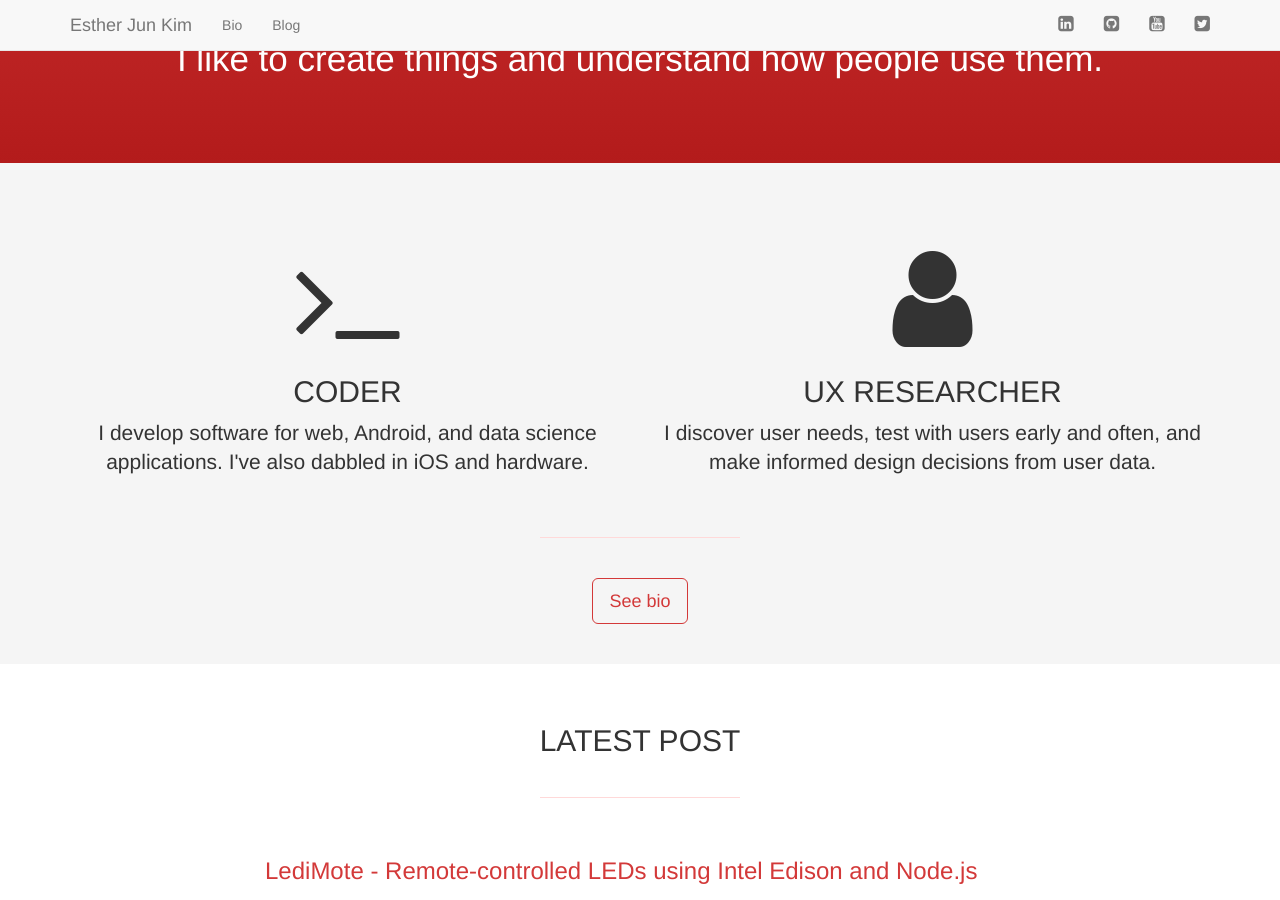
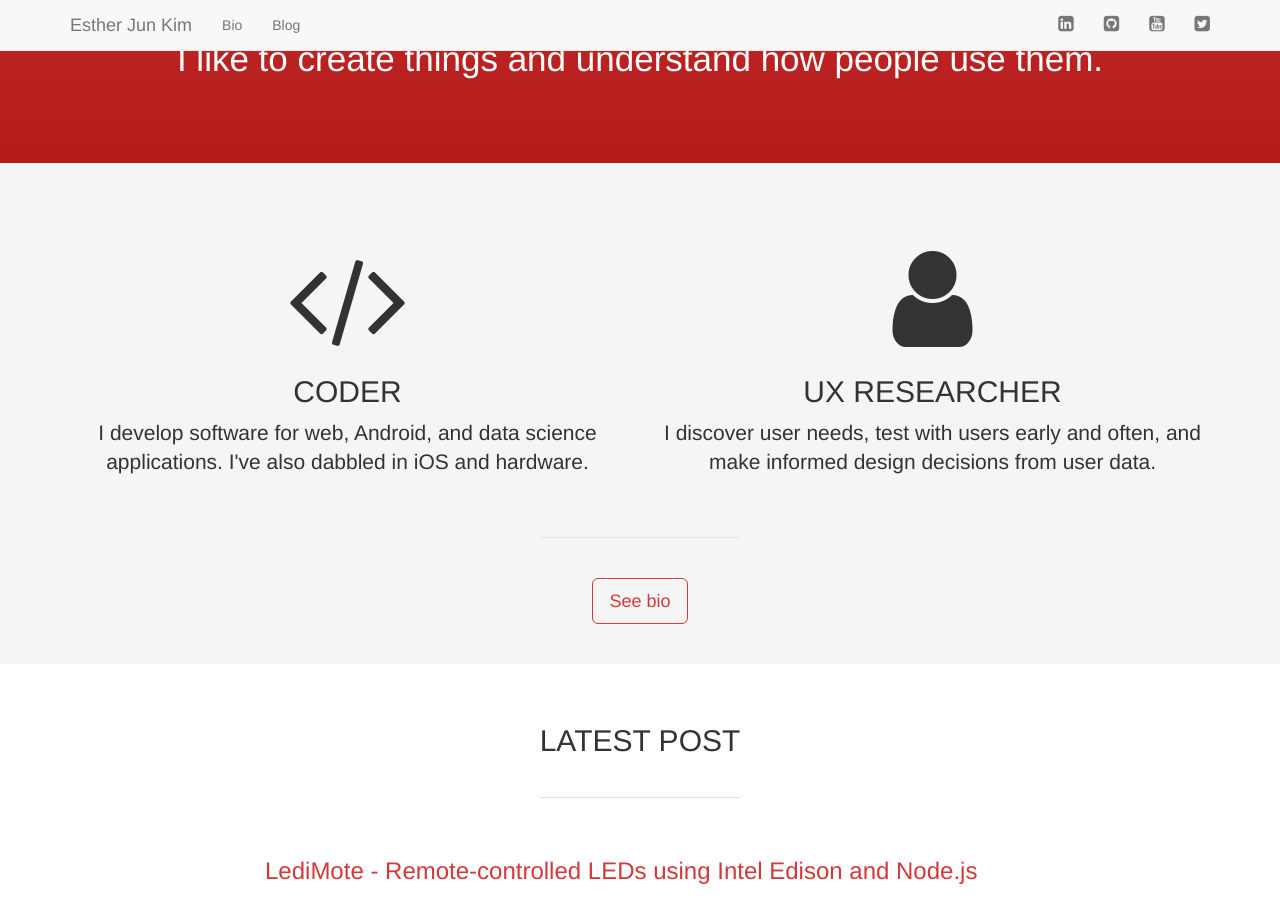
Before and after one commit to estherjk/estherjk.github.io, a Jekyll site: the page built from index.html, in a window 1280 px wide and 900 px high, scrolled down 325 px. Built offline with Jekyll 4.4.1, drawn with Linux system fonts in a browser that asks for light colours; nearby versions of some CDN libraries; Markdown is read by kramdown in place of the engine named in the settings.

Commit message:
Update coder icon from fa-terminal to fa-code

```diff
--- a/index.html
+++ b/index.html
@@ -19,7 +19,7 @@ title: Esther Jun Kim
   <div class="container">
     <div class="row">
       <div class="col-sm-6 featurette">
-        <i class="fa fa-terminal fa-8"></i>
+        <i class="fa fa-code fa-8"></i>
         <h2 class="normal text-uppercase">Coder</h2>
         <p class="lead">
           I develop software for web, Android, and data science applications. I've also dabbled in iOS and hardware.
```
